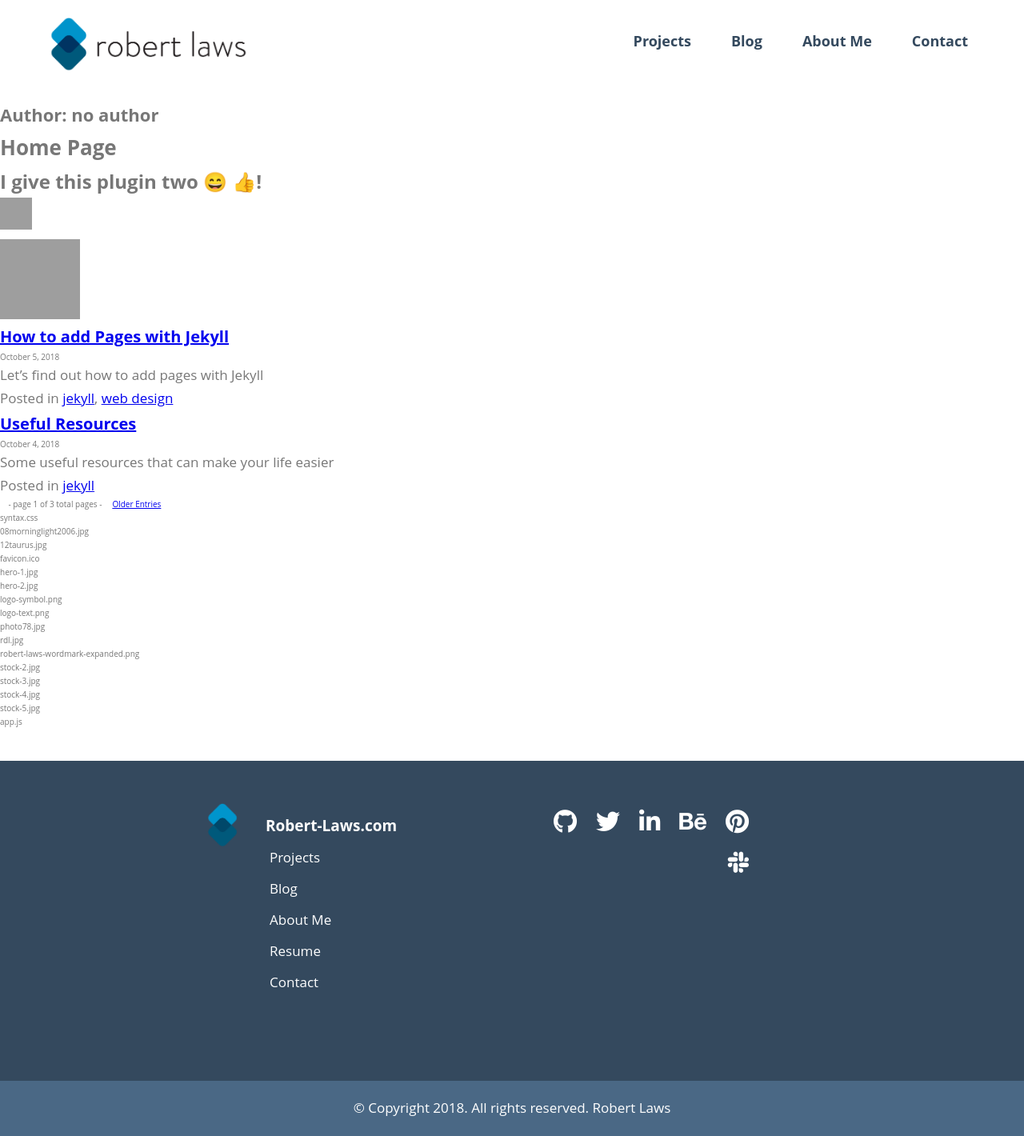
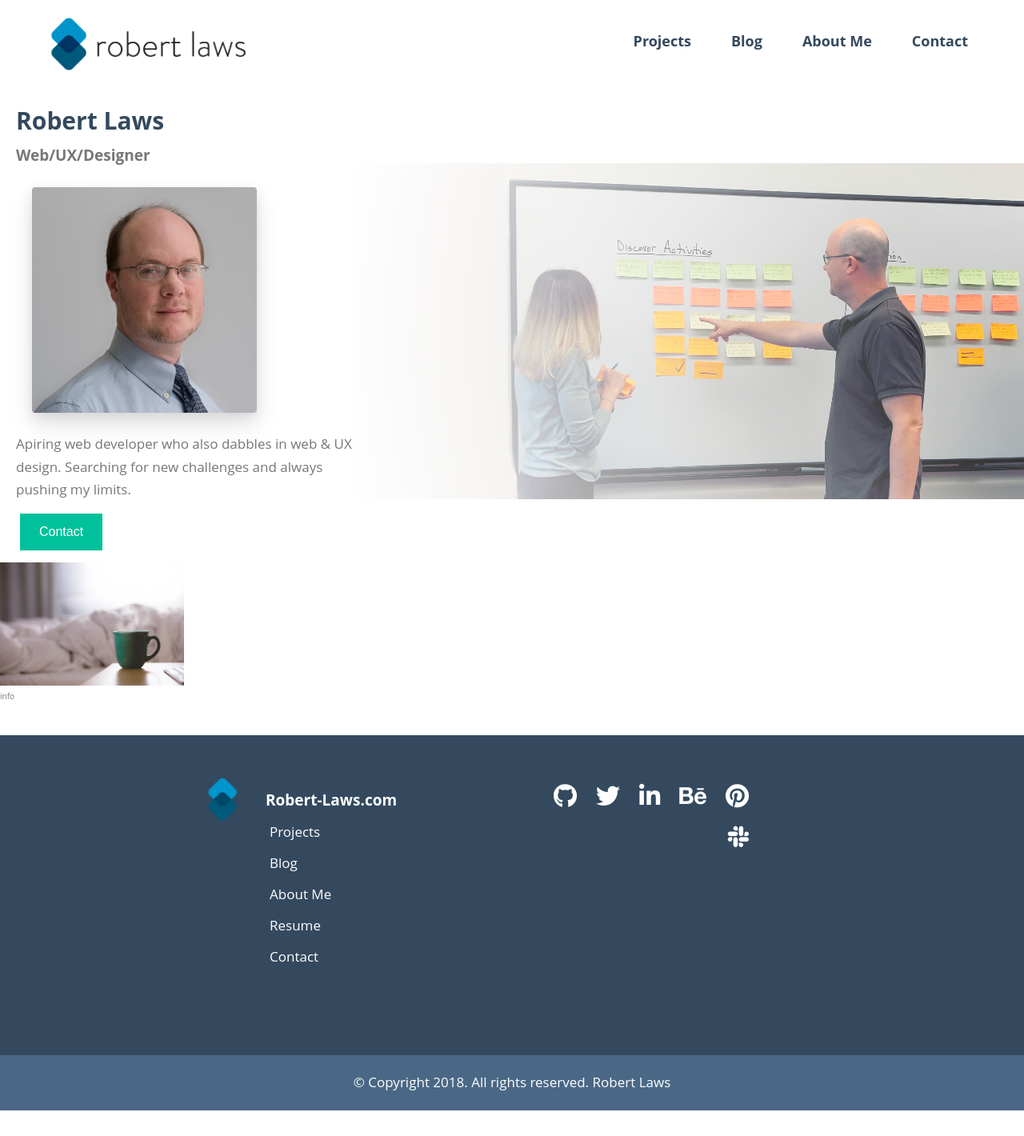
Before and after one commit to robert-laws/jekyll-review-october-2018, a Jekyll site: the page built from index.html, in a window 1280 px wide. Shown: the whole page at 80% size. Built offline with Jekyll 4.4.1, drawn with Linux system fonts in a browser that asks for light colours; nearby versions of some CDN libraries; emoji names are drawn with the system emoji font; the list of posts is cut into pages by our own code; after the commit the page ends 1388 px from its top, so only the background shows below that; grey boxes are pictures that could not be loaded.

```diff
--- /dev/null
+++ b/_includes/hero.html
@@ -0,0 +1,17 @@
+<section class="hero">
+  <div class="hero__sideline"></div>
+  <div class="hero__welcome">
+    <h1>Robert Laws</h1>
+    <h2>Web/UX/Designer</h2>
+    <div class="hero__portrait"><img src="{{site.baseurl}}/assets/img/rdl.jpg" alt="Robert Laws"></div>
+    <p>Apiring web developer who also dabbles in web & UX design. Searching for new challenges and always pushing my
+      limits.</p>
+    <div class="hero__callout">
+      <div class="hero__button">
+        <button>Contact</button>
+      </div>
+    </div>
+  </div>
+  <div class="hero__image"></div>
+  <div class="hero__sideline"></div>
+</section>
--- a/_layouts/default.html
+++ b/_layouts/default.html
@@ -6,11 +6,9 @@
   {% include header.html %}
 
   <main>
-    <h3>Author: {% if page.author %}{{page.author}}{% else %}{{"no author"}}{% endif %}</h3>
     {{ content }}
   </main>
 
   {% include footer.html %}
 </body>
-
 </html>
--- /dev/null
+++ b/_sass/components/_hero.scss
@@ -0,0 +1,88 @@
+.hero {
+  display: flex;
+
+  &__sideline {
+    flex: 1;
+
+    @include xl {
+      flex: 0;
+    }
+  }
+
+  &__welcome {
+    flex: 2;
+    align-self: flex-start;
+    padding-left: 0;
+
+    @include xl {
+      padding-left: 2rem;
+    }
+
+    h1 {
+      color: $color-wet-asphalt;
+      font-size: 3rem;
+      margin-bottom: 0.2rem;
+    }
+
+    h2 {
+      font-size: 1.9rem;
+      margin-bottom: 0.4rem;
+    }
+
+    button {
+      padding: 1.4rem 2.4rem;
+      margin: 1.5rem 0.5rem;
+      font-size: 1.6rem;
+      background-color: darken($color-primary, 25%);
+      font-weight: 500;
+      color: #FFF;
+      border: none;
+      cursor: pointer;
+      transition: all 0.2s linear;
+
+      &:hover {
+        box-shadow: 0 0.5rem 1.5rem rgba($color-black, 0.1);
+        transform: translateY(-0.2rem);
+      }
+
+      &:active {
+        box-shadow: 0 0.3rem 1.1rem rgba($color-black, 0.1);
+        transform: translateY(-0.1rem);
+      }
+    }
+  }
+
+  &__callout {
+    display: flex;
+  }
+
+  &__button {
+    flex: 1;
+  }
+
+  &__portrait {
+    img {
+      margin: 2rem;
+      width: 67%;
+      border-radius: 4px;
+      box-shadow:
+        0 15px 30px 0 rgba(0,0,0,0.11),
+        0 5px 15px 0 rgba(0,0,0,0.08);
+    }
+  }
+
+  &__image {
+    flex: 4;
+    align-self: center;
+    position: relative;
+    height: 42rem;
+
+    background-image:
+      radial-gradient(circle at center right, rgba(#FFF, 0.025), #FFF),
+      url('../img/hero-2.jpg');
+
+    background-position: top left;
+    background-repeat: no-repeat;
+    background-size: cover;
+  }
+}
--- /dev/null
+++ b/_sass/layouts/pages/_index.scss
@@ -0,0 +1,4 @@
+.index-page-content {
+  display: flex;
+  flex-direction: column;
+}
--- a/_sass/main.scss
+++ b/_sass/main.scss
@@ -10,3 +10,8 @@
 // LAYOUTS
 @import "layouts/header";
 @import "layouts/footer";
+@import "layouts/pages/index";
+
+
+// COMPONENTS
+@import "components/hero";
--- a/index.html
+++ b/index.html
@@ -2,41 +2,15 @@
 layout: default
 title: Home Page
 ---
-<h1>{{page.title}}</h1>
+<section class="index-page-content">
+  <!-- main hero for website -->
+  {% include hero.html %}
 
-<h2>I give this plugin two :smile: :+1:!</h2>
+  <!-- most recent project -->
 
-<h2>{% avatar robert-laws %}</h2>
-<span>{% avatar hubot size=100 %}</span>
-
-<section class="blog-list">
-  {% for post in paginator.posts %}
-  <article>
-    <header>
-      <h4><a href="{{site.baseurl}}{{post.url}}">{{post.title}}</a></h4>
-      <time itemprop="dateCreated" datetime="{{post.date}}">{{post.date | date: "%B %-d, %Y" }}</time>
-    </header>
-    {{post.excerpt}}
-    <footer>
-      <p>Posted in {% for tag in post.tags %} <a href="{{site.baseurl}}/tags/index.html#{{tag | cgi_escape}}" title="Posts tagged {{tag}}" rel="tag">{{tag}}</a>{% unless forloop.last %},{% endunless %}{% endfor %}</p>
-    </footer>
-  </article>
-  {% endfor %}
-  <div class="paginator">
-    {% if paginator.previous_page %}
-      {% if paginator.previous_page == 1 %}
-        <span class="prev-link"><a href="{{site.baseurl}}/" class="previous">Newer Posts</a></span>
-      {% else %}
-        <span class="prev-link"><a href="{{site.baseurl}}/blog/page{{paginator.previous_page}}" class="previous">Newer Posts</a></span>
-      {% endif %}
-    {% endif %}
-    &nbsp;&nbsp;&nbsp; - page {{paginator.page}} of {{paginator.total_pages}} total pages - &nbsp;&nbsp;&nbsp;
-    {% if paginator.next_page %}
-      <span class="next-link"><a href="{{site.baseurl}}/blog/page{{paginator.next_page}}" class="next">Older Entries</a></span>
-    {% endif %}
-  </div>
+  <!-- most recnet post -->
 </section>
 
-{% for file in site.static_files %}
-  {{file.name}}<br>
-{% endfor %}
+
+
+{% include image.html url="http://www.google.com" max-width="230px" file="/assets/img/photo78.jpg" caption="info" %}
```
Also changed, not shown: _includes/post.html (added, +26 -0 lines), blog.md (+23 -0 lines), blog/index.html (added, +32 -0 lines), index_page.html (added, +90 -0 lines), _includes/project.html (added).
